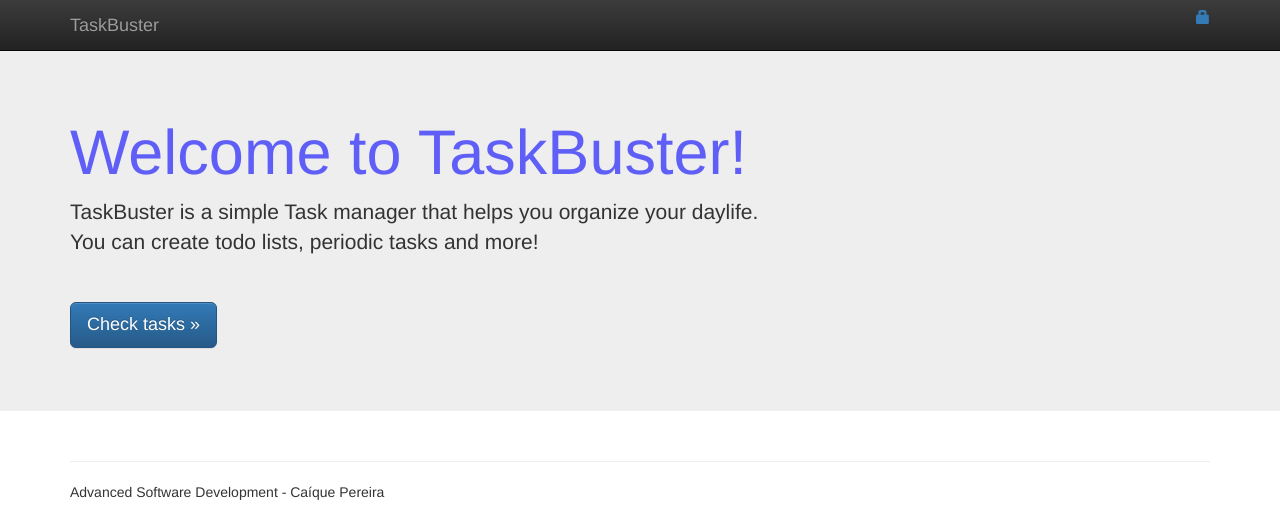
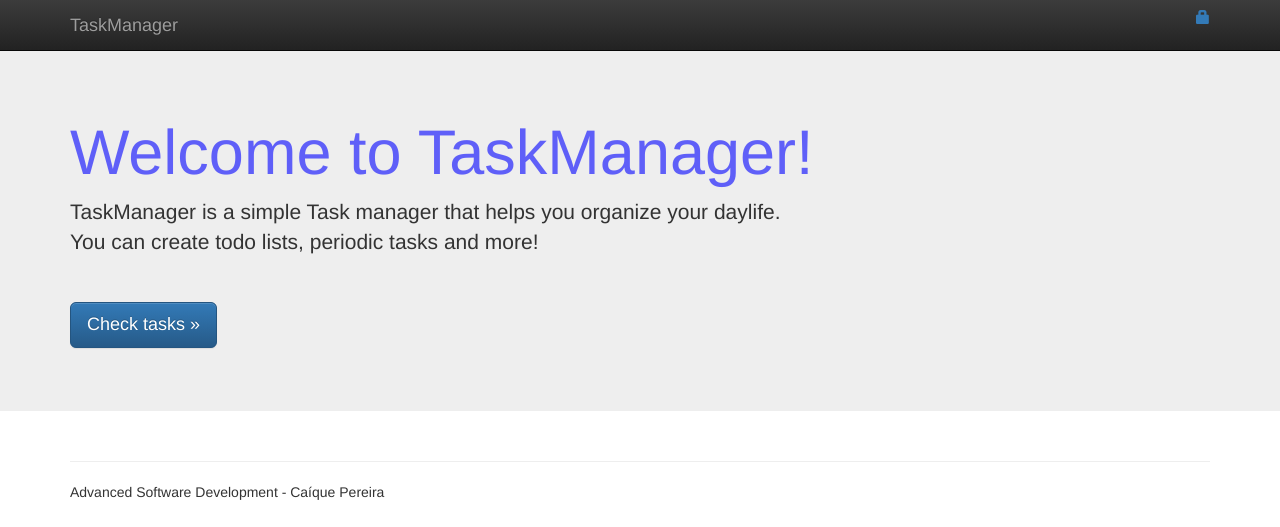
Before and after one commit to caiquepereira/TaskManager, a Django app: template taskbuster/templates/taskbuster/index.html in a window 1280 px wide. Shown: the top 527 px of the page. Run offline with Django 3.2, Linux system fonts and the light colour scheme; the template is opened without the code that fills it, so the values that code supplies are empty; parts of the project's set-up code (start-up, migrations or seed data) failed here and were passed over; some libraries are stand-ins or nearby versions.

Commit message:
Updated view,htmls and internationalization

```diff
--- a/taskbuster/templates/base.html
+++ b/taskbuster/templates/base.html
@@ -42,7 +42,7 @@
                     <span class="icon-bar"></span>
                     <span class="icon-bar"></span>
                   </button>
-                  <a class="navbar-brand" href="{% url 'home' %}">TaskBuster</a>
+                  <a class="navbar-brand" href="{% url 'home' %}">TaskManager</a>
                 </div>
                 <div id="navbar" class="navbar-collapse collapse">
                   <form class="navbar-form navbar-right" role="form">
--- a/taskbuster/templates/taskbuster/index.html
+++ b/taskbuster/templates/taskbuster/index.html
@@ -1,12 +1,12 @@
 {% extends "base.html" %}
 {% load i18n %}
-{% block head_title %}TaskBuster Django Tutorial{% endblock %}
+{% block head_title %}TaskManager{% endblock %}
 
 {% block content %}
     <div class="jumbotron">
     <div class="container">
-        <h1>{% trans "Welcome to TaskBuster!" %}</h1>
-        <p>{% blocktrans %}TaskBuster is a simple Task manager that helps you organize your daylife. </br> You can create todo lists, periodic tasks and more! </br></br>{% endblocktrans %}</p>
+        <h1>{% trans "Welcome to TaskManager!" %}</h1>
+        <p>{% blocktrans %}TaskManager is a simple Task manager that helps you organize your daylife. </br> You can create todo lists, periodic tasks and more! </br></br>{% endblocktrans %}</p>
         <p><a class="btn btn-primary btn-lg" href="{% url 'apps.taskmanager.views.project_list' %}" role="button">{% trans "Check tasks" %} &raquo;</a></p>
       </div>
     </div>
```
Also changed, not shown: taskbuster/apps/taskmanager/views.py (+5 -13 lines), taskbuster/locale/pt/LC_MESSAGES/django.po.
